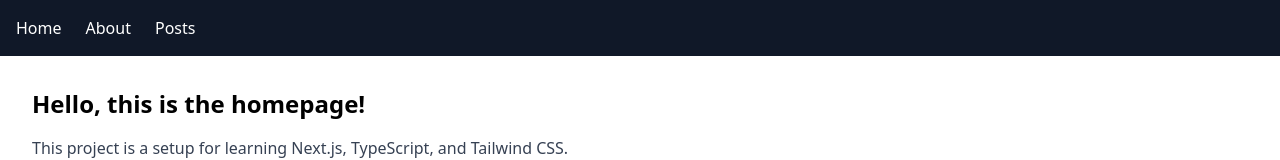
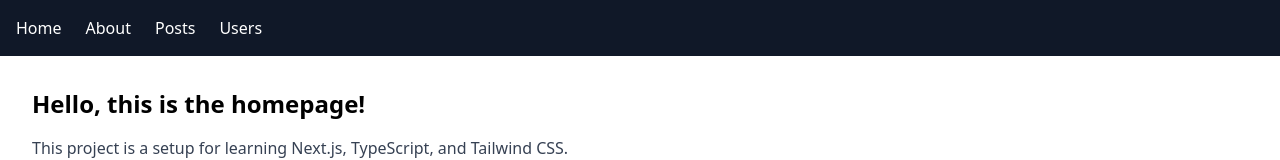
Before and after one commit to HoussamBouajjioune/alx-project-0x02-setup, a Next.js app in the folder alx-project-0x02/: page / in a window 1280 px wide. Shown: the top 160 px of the page. Built offline with nearby package versions, Linux system fonts and the light colour scheme.

Commit message:
feat: add Users link to Header navigation

```diff
--- a/alx-project-0x02/components/layout/Header.tsx
+++ b/alx-project-0x02/components/layout/Header.tsx
@@ -13,6 +13,9 @@ export default function Header() {
         <Link href="/posts" className="hover:text-blue-400 transition">
           Posts
         </Link>
+        <Link href="/users" className="hover:text-blue-400 transition">
+          Users
+        </Link>
       </nav>
     </header>
   );
```
